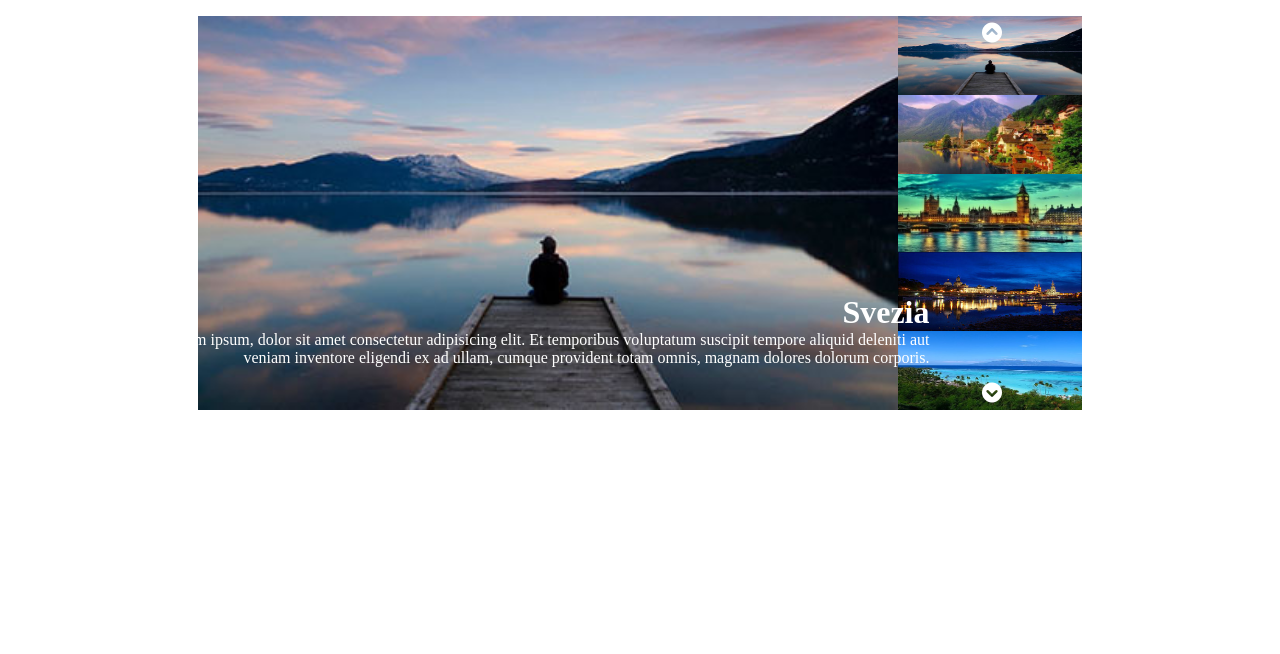
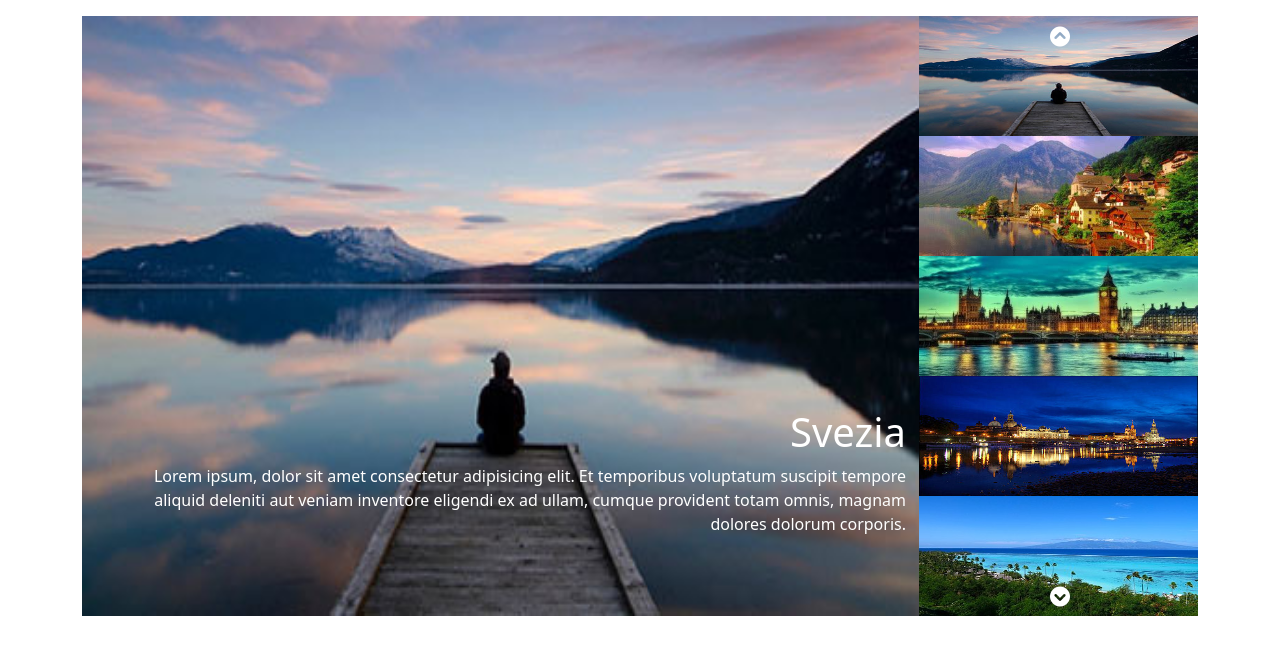
Before and after one commit to FraAccaBi/vue-slider, a plain HTML site: page index.html in a window 1280 px wide. Drawn offline with nearby package versions, Linux system fonts and the light colour scheme.

Commit message:
backup commit

```diff
--- a/assets/css/style.css
+++ b/assets/css/style.css
@@ -13,32 +13,34 @@
     margin:0 auto;
     align-items: stretch;
 }
+.row{
+    height: 600px;
+    width: 100%;
+
+}
 .miniature{
     display: flex;
     flex-direction: column;
     position: relative;
 }
-.col-70{
-   flex-basis: calc((80% / 12) * 8);
-   height: 394px;
-   width: 700px;
-   object-fit: contain;
+.col-9{
+   height: 600px;
+
 }
-.col-70>img{
+.col-9>img{
     width: 100%;
 }
-.col-30>img{
-    flex-basis: calc((80% / 12) * 2);
-    height: calc(394px / 5);
+.col-3>img{
+    height: calc(600px / 5);
     width: 100%;
 }
 .arrows{
     position: absolute;
-    right: 5rem;
+    right: 8rem;
     display: flex;
     justify-content: space-between;
     flex-direction: column;
-    height: 394px;
+    height: 600px;
     color: white;
     padding-top: 0.5rem;
     padding-bottom: 0.5rem;
@@ -48,9 +50,12 @@
 }
 .text{
     position: absolute;
-    bottom: 10rem;
-    right:18rem;
+    bottom: 4rem;
+    right:19rem;
     text-align: right;
     color: white;
     padding-left: 4rem;
 }
+.text>p{
+    padding-left: 22rem;
+}
--- a/index.html
+++ b/index.html
@@ -7,15 +7,17 @@
     <title>Vue Slider</title>
     <link rel="stylesheet" href="./assets/css/style.css">
     <link rel='stylesheet' href='https://cdnjs.cloudflare.com/ajax/libs/font-awesome/6.0.0/css/all.min.css' integrity='sha512-9usAa10IRO0HhonpyAIVpjrylPvoDwiPUiKdWk5t3PyolY1cOd4DSE0Ga+ri4AuTroPR5aQvXU9xC6qOPnzFeg==' crossorigin='anonymous' referrerpolicy='no-referrer' />
+    <link href="https://cdn.jsdelivr.net/npm/bootstrap@5.1.3/dist/css/bootstrap.min.css" rel="stylesheet" integrity="sha384-1BmE4kWBq78iYhFldvKuhfTAU6auU8tT94WrHftjDbrCEXSU1oBoqyl2QvZ6jIW3" crossorigin="anonymous">
 </head>
 <body>
 
     <div id="app">
         <div class="container">
-            <img class="col-70"  :src=content[index].image alt="">
+            <div class="row gx-0">
+                <img class="col-9"  :src=content[index].image alt="">
 
-            <div class="miniature col-30">
-                <img :src=element.image v-for="element in content">
+                <div class="miniature col-3">
+                    <img class="w-100" :src=element.image v-for="element in content">
                     <div class="arrows">
                         <div class="next" @click="nextImage">
                             <i class="fas fa-chevron-circle-up fa-lg"></i>
@@ -32,6 +34,8 @@
                     <h1 class="title"> {{content[index].title}} </h1>
                     <p>{{content[index].text}} </p>
                 </div>
+            </div>
+
 
 
         </div>
@@ -40,5 +44,7 @@
 
     <script src='https://cdn.jsdelivr.net/npm/vue@2.6.14/dist/vue.js'></script>
     <script src="./assets/js/app.js"></script>
+    <script src="https://cdn.jsdelivr.net/npm/bootstrap@5.1.3/dist/js/bootstrap.bundle.min.js" integrity="sha384-ka7Sk0Gln4gmtz2MlQnikT1wXgYsOg+OMhuP+IlRH9sENBO0LRn5q+8nbTov4+1p" crossorigin="anonymous"></script>
+
 </body>
 </html>
```
Lines whose indentation alone changed are shown as unchanged.
